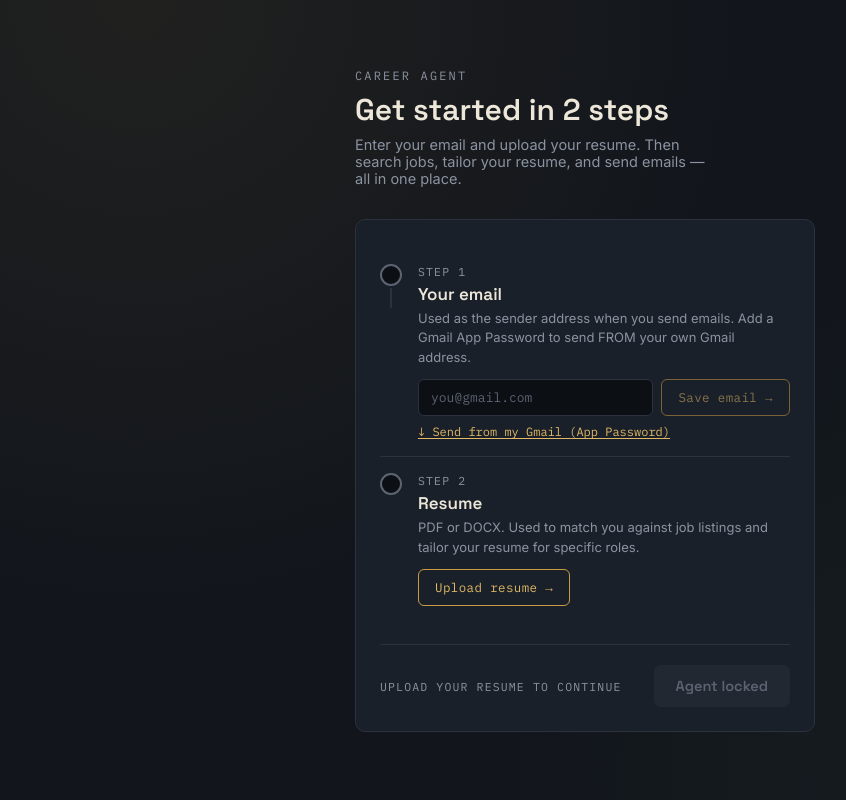
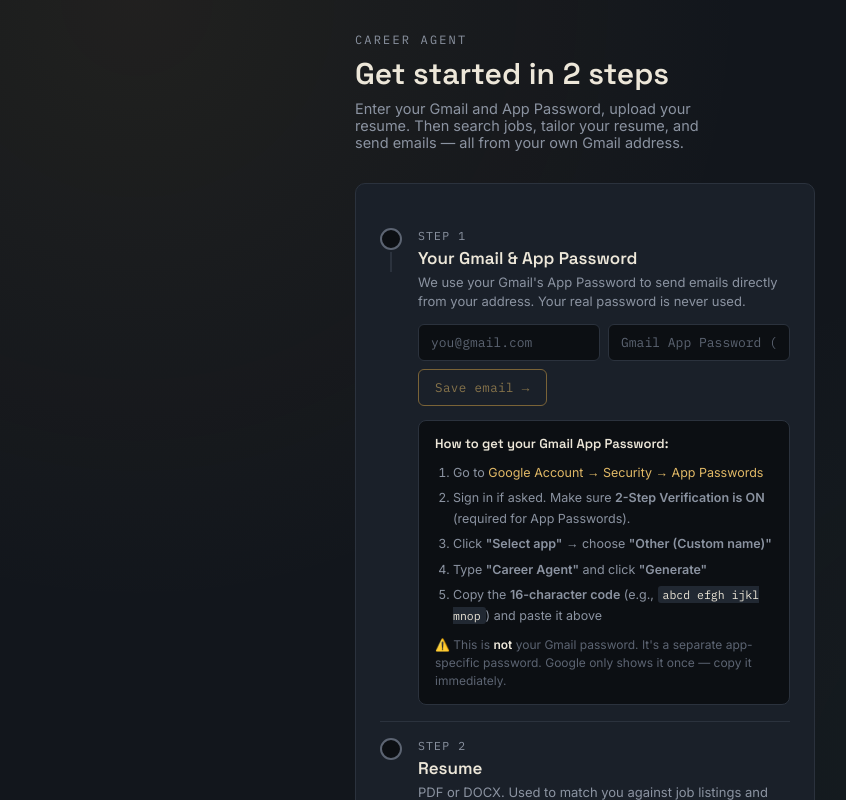
Before and after one commit to KartikPahadiya/autoapply, a React (Vite) app in the folder frontend/: page / in a window 1280 px wide. Shown: the top 800 px of the page, without its empty margins (55-901 px from the left). Built offline with nearby package versions, Linux system fonts and the light colour scheme; no server answers.

Commit message:
Redesign AccessPanel: show email + password fields directly with step-by-step App Password instructions

```diff
--- a/frontend/src/components/AccessPanel.css
+++ b/frontend/src/components/AccessPanel.css
@@ -290,36 +290,60 @@
   word-break: break-all;
 }
 
-.access-smtp-toggle {
-  background: none;
-  border: none;
-  color: var(--brass-bright);
-  font-family: var(--font-mono);
-  font-size: 12px;
-  cursor: pointer;
-  padding: 0;
-  margin-top: 8px;
-  text-decoration: underline;
-  text-underline-offset: 2px;
+/* Instructions for App Password */
+.access-instructions {
+  margin-top: 14px;
+  padding: 14px 16px;
+  background: var(--ink-deep);
+  border: 1px solid var(--panel-line);
+  border-radius: 8px;
 }
 
-.access-smtp-toggle:hover {
-  color: var(--brass);
+.access-instructions-title {
+  font-family: var(--font-display);
+  font-weight: 600;
+  font-size: 13px;
+  color: var(--paper);
+  margin: 0 0 10px;
 }
 
-.access-smtp-help {
+.access-instructions-list {
+  margin: 0;
+  padding-left: 18px;
+  color: var(--muted);
+  font-size: 12.5px;
+  line-height: 1.7;
+}
+
+.access-instructions-list li {
+  margin-bottom: 4px;
+}
+
+.access-instructions-list a {
+  color: var(--brass-bright);
+  text-decoration: none;
+}
+
+.access-instructions-list a:hover {
+  text-decoration: underline;
+}
+
+.access-instructions-list code {
+  font-family: var(--font-mono);
+  font-size: 11.5px;
+  background: var(--panel-raised);
+  padding: 1px 5px;
+  border-radius: 3px;
+  color: var(--paper);
+}
+
+.access-instructions-note {
   font-size: 12px;
-  color: var(--muted);
-  margin: 8px 0 0;
+  color: var(--muted-dim);
+  margin: 10px 0 0;
   line-height: 1.5;
 }
 
-.access-smtp-help a {
-  color: var(--brass-bright);
+.access-instructions-note strong {
+  color: var(--paper);
 }
-  font-size: 13px;
-  color: var(--signal-green);
-  font-family: var(--font-mono);
-  margin: 0;
-  word-break: break-all;
-}
--- a/frontend/src/components/AccessPanel.jsx
+++ b/frontend/src/components/AccessPanel.jsx
@@ -13,7 +13,6 @@ export default function AccessPanel({
   const [uploading, setUploading] = useState(false);
   const [emailInput, setEmailInput] = useState("");
   const [smtpPassword, setSmtpPassword] = useState("");
-  const [showSmtp, setShowSmtp] = useState(false);
   const [savingEmail, setSavingEmail] = useState(false);
   const [error, setError] = useState(null);
   const [fileName, setFileName] = useState(null);
@@ -59,11 +58,11 @@ export default function AccessPanel({
         <p className="access-eyebrow">Career Agent</p>
         <h1 className="access-title">Get started in 2 steps</h1>
         <p className="access-sub">
-          Enter your email and upload your resume. Then search jobs, tailor your resume, and send emails — all in one place.
+          Enter your Gmail and App Password, upload your resume. Then search jobs, tailor your resume, and send emails — all from your own Gmail address.
         </p>
 
         <div className="access-card">
-          {/* Row 1 — Email */}
+          {/* Row 1 — Email + App Password */}
           <div className="access-row">
             <div className="access-light-wrap">
               <div className={`access-light ${email ? "done" : ""}`} />
@@ -73,13 +72,15 @@ export default function AccessPanel({
               <p className={`access-row-label ${email ? "done" : ""}`}>
                 {email ? "Saved" : "Step 1"}
               </p>
-              <h2 className="access-row-title">Your email</h2>
+              <h2 className="access-row-title">Your Gmail & App Password</h2>
               <p className="access-row-desc">
-                Used as the sender address when you send emails. Add a Gmail App Password to send FROM your own Gmail address.
+                We use your Gmail's App Password to send emails directly from your address. Your real password is never used.
               </p>
+
               {email ? (
                 <p className="access-signed-in">{email}</p>
               ) : (
+                <>
                   <form onSubmit={handleSaveEmail} className="access-email-form">
                     <input
                       type="email"
@@ -89,7 +90,6 @@ export default function AccessPanel({
                       onChange={(e) => setEmailInput(e.target.value)}
                       disabled={savingEmail || !authChecked}
                     />
-                  {showSmtp && (
                     <input
                       type="password"
                       className="access-email-input"
@@ -98,29 +98,39 @@ export default function AccessPanel({
                       onChange={(e) => setSmtpPassword(e.target.value)}
                       disabled={savingEmail || !authChecked}
                     />
-                  )}
                     <button className="access-btn" type="submit" disabled={savingEmail || !emailInput.trim()}>
                       {savingEmail ? "Saving…" : "Save email →"}
                     </button>
                   </form>
-              )}
-              {!email && (
-                <button
-                  className="access-smtp-toggle"
-                  onClick={() => setShowSmtp((s) => !s)}
-                  type="button"
-                >
-                  {showSmtp ? "↑ Hide App Password" : "↓ Send from my Gmail (App Password)"}
-                </button>
-              )}
-              {showSmtp && !email && (
-                <p className="access-smtp-help">
-                  <strong>How to get an App Password:</strong> Go to{" "}
+
+                  {/* Step-by-step instructions */}
+                  <div className="access-instructions">
+                    <p className="access-instructions-title">How to get your Gmail App Password:</p>
+                    <ol className="access-instructions-list">
+                      <li>
+                        Go to{" "}
                         <a href="https://myaccount.google.com/apppasswords" target="_blank" rel="noreferrer">
                           Google Account → Security → App Passwords
                         </a>
-                  . Generate one, copy the 16-character code, and paste it here. Your real password is never used.
+                      </li>
+                      <li>
+                        Sign in if asked. Make sure <strong>2-Step Verification is ON</strong> (required for App Passwords).
+                      </li>
+                      <li>
+                        Click <strong>"Select app"</strong> → choose <strong>"Other (Custom name)"</strong>
+                      </li>
+                      <li>
+                        Type <strong>"Career Agent"</strong> and click <strong>"Generate"</strong>
+                      </li>
+                      <li>
+                        Copy the <strong>16-character code</strong> (e.g., <code>abcd efgh ijkl mnop</code>) and paste it above
+                      </li>
+                    </ol>
+                    <p className="access-instructions-note">
+                      ⚠️ This is <strong>not</strong> your Gmail password. It's a separate app-specific password. Google only shows it once — copy it immediately.
                     </p>
+                  </div>
+                </>
               )}
             </div>
           </div>
@@ -161,7 +171,7 @@ export default function AccessPanel({
               {resumeUploaded
                 ? email
                   ? "Ready to go"
-                  : "Resume ready · Email optional for sending"
+                  : "Resume ready · Enter email to send emails"
                 : "Upload your resume to continue"}
             </span>
             <button className="access-enter-btn" disabled={!resumeUploaded} onClick={onEnter}>
```
Lines whose indentation alone changed are shown as unchanged.
